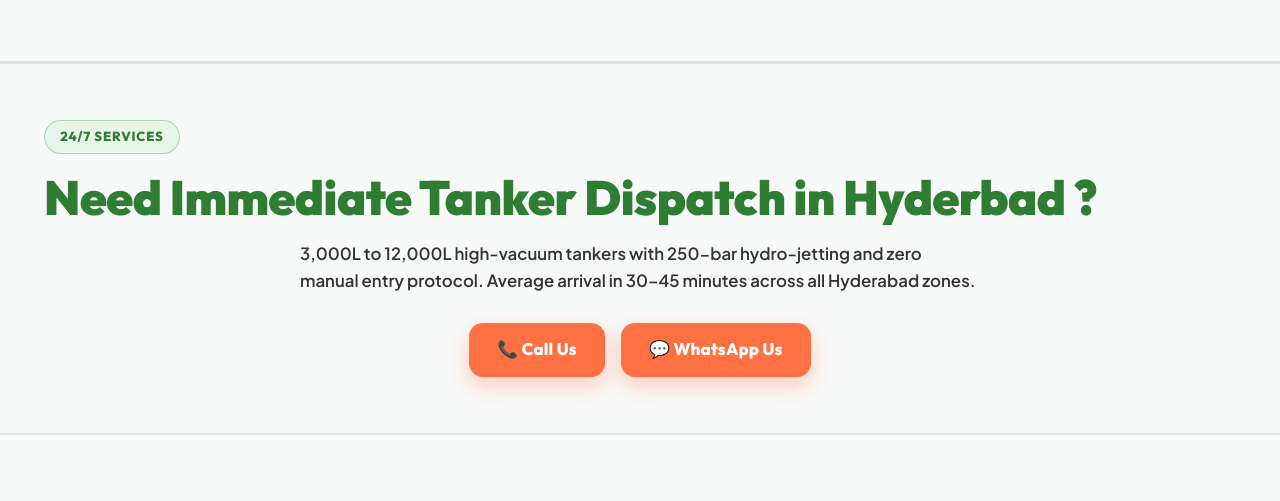
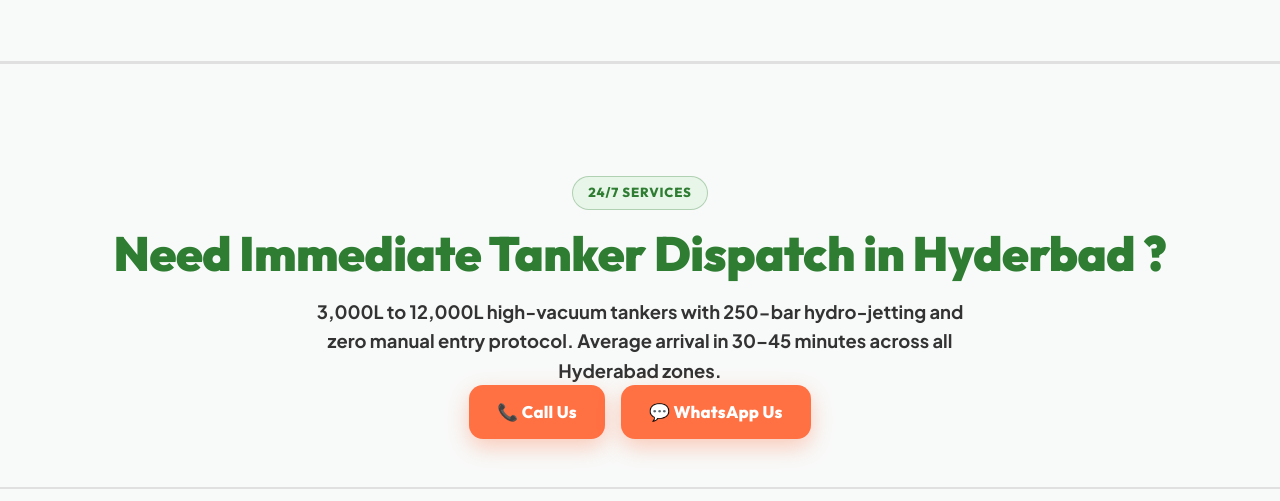
Before and after one commit to dialaseptictankcleaners1/dialaseptictankcleaners, a plain HTML site: page blog/index.html in a window 1280 px wide. Shown: the part 990-1491 px from the top of the page. Drawn offline with Linux system fonts and the light colour scheme.

Commit message:
Updated Client Changes

```diff
--- a/blog/index.html
+++ b/blog/index.html
@@ -157,12 +157,12 @@
        EMERGENCY ASSISTANCE CALLOUT BANNER
        ========================================================================== -->
   <section style="background: var(--clean-bg-soft); border-top: 1px solid var(--neutral-border); padding: 3.5rem 0;">
-    <div class="container text-center">
+
+    <div class="contact-hero-banner">
+      <div class="container">
         <span class="section-tag">24/7 Services</span>
         <h1 class="contact-hero-title">Need Immediate Tanker Dispatch in Hyderbad ?</h1>
-
-      <p
-        style="font-size: 1.05rem; color: var(--neutral-medium); font-weight: 600; max-width: 680px; margin: 0 auto 1.75rem;">
+        <p class="contact-hero-sub">
           3,000L to 12,000L high-vacuum tankers with 250-bar hydro-jetting and zero manual entry protocol. Average
           arrival in 30–45 minutes across all Hyderabad zones.
         </p>
@@ -174,6 +174,7 @@
             target="_blank" class="btn btn-whatsapp" style="padding: 0.85rem 1.75rem; font-size: 1.05rem;">
             💬 WhatsApp Us
           </a>
+        </div>
       </div>
     </div>
   </section>
```
Also changed, not shown: blog/hyderabad-sanitation-guide/index.html (+1 -5 lines). Lines whose indentation alone changed are shown as unchanged.
